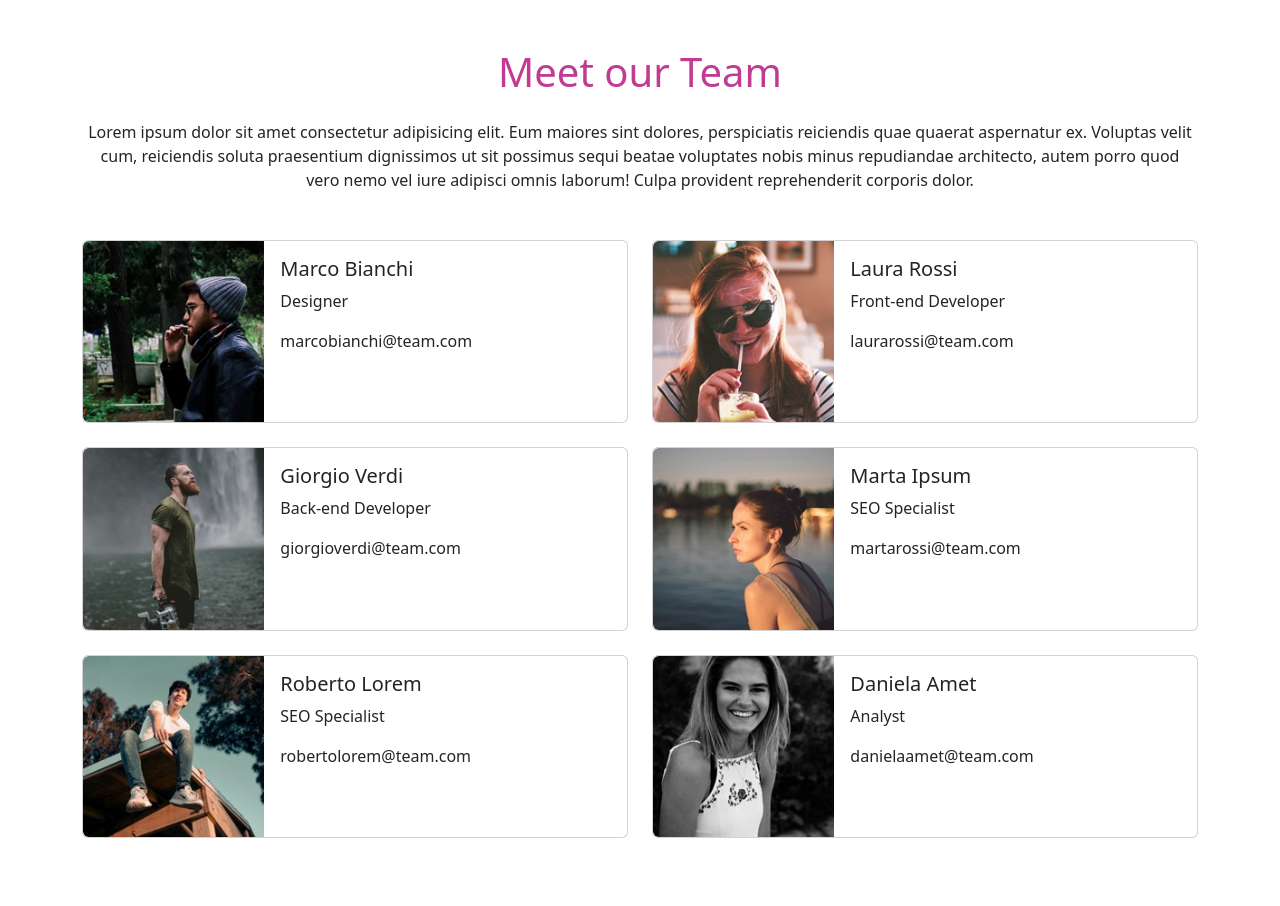
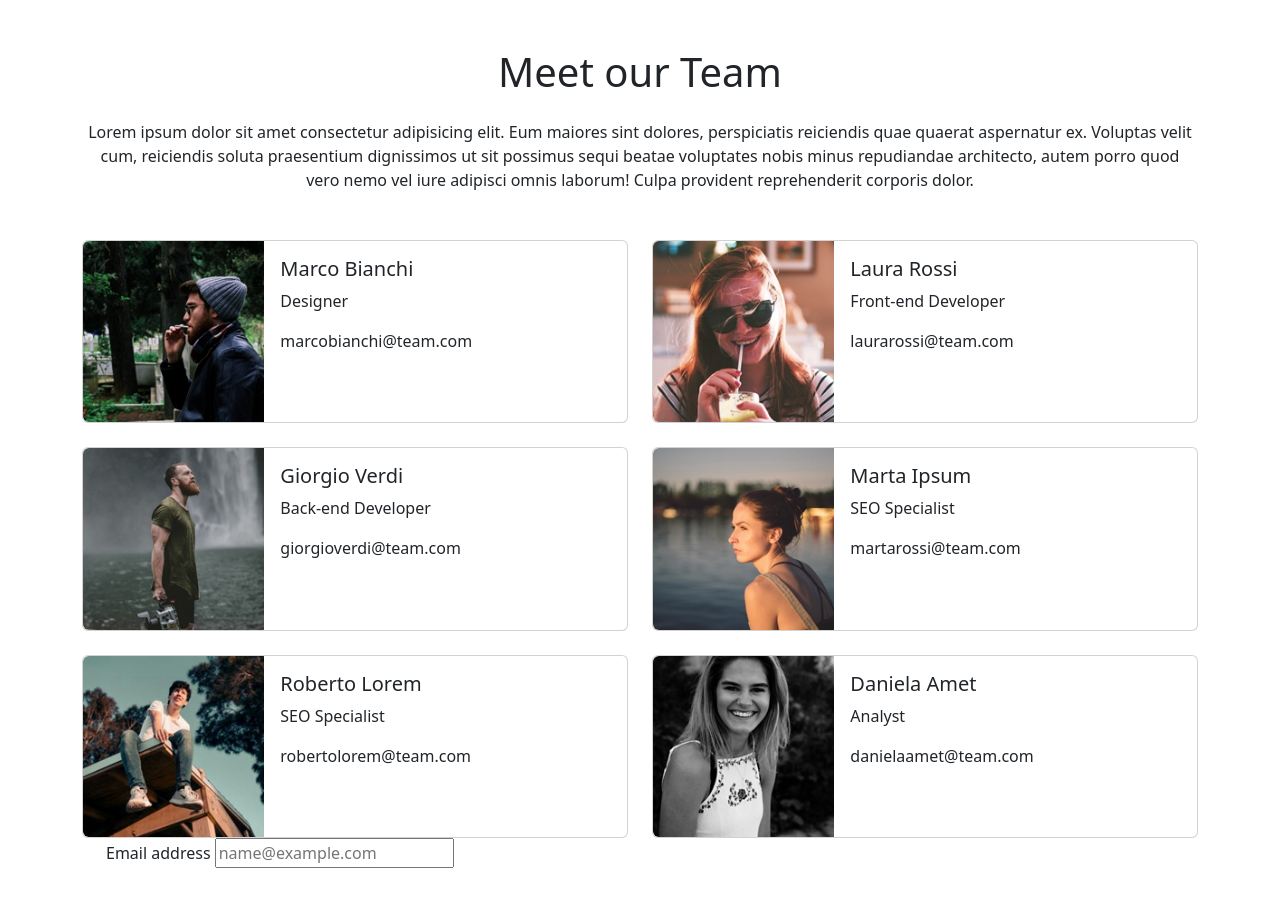
Before and after one commit to xhonatankonomi/js-our-team, a plain HTML site: page index.html in a window 1280 px wide. Drawn offline with nearby package versions, Linux system fonts and the light colour scheme.

Commit message:
feat: Add custom title color and contact form
Adds a custom title color to style.css and introduces a basic contact form in index.html to facilitate user communication.

```diff
--- a/assets/css/style.css
+++ b/assets/css/style.css
@@ -0,0 +1,3 @@
+.custom-title {
+            color: #c23b92;
+        }
--- a/index.html
+++ b/index.html
@@ -5,11 +5,6 @@
     <meta name="viewport" content="width=device-width, initial-scale=1.0">
     <title>Our Team</title>
     <link href="https://cdn.jsdelivr.net/npm/bootstrap@5.3.2/dist/css/bootstrap.min.css" rel="stylesheet">
-    <style>
-        .custom-title {
-            color: #c23b92;
-        }
-    </style>
 </head>
 <body>
     <div class="container py-5">
@@ -20,7 +15,15 @@
          <div class="row g-4" id="gertrudo">
 
         </div>
-    </div>
+
+        <div class="form-check">
+            <form class="row g-3">
+                <div class="mb-3">
+                    <label for="exampleFormControlInput1" class="form-label">Email address</label>
+                    <input type="email" class="form-control-md" id="exampleFormControlInput1" placeholder="name@example.com">
+                </div>
+            </form>
+        </div>
 
     <script src="./assets/script/main.js"></script>
     <script src="https://cdn.jsdelivr.net/npm/bootstrap@5.3.2/dist/js/bootstrap.bundle.min.js"></script>
```
